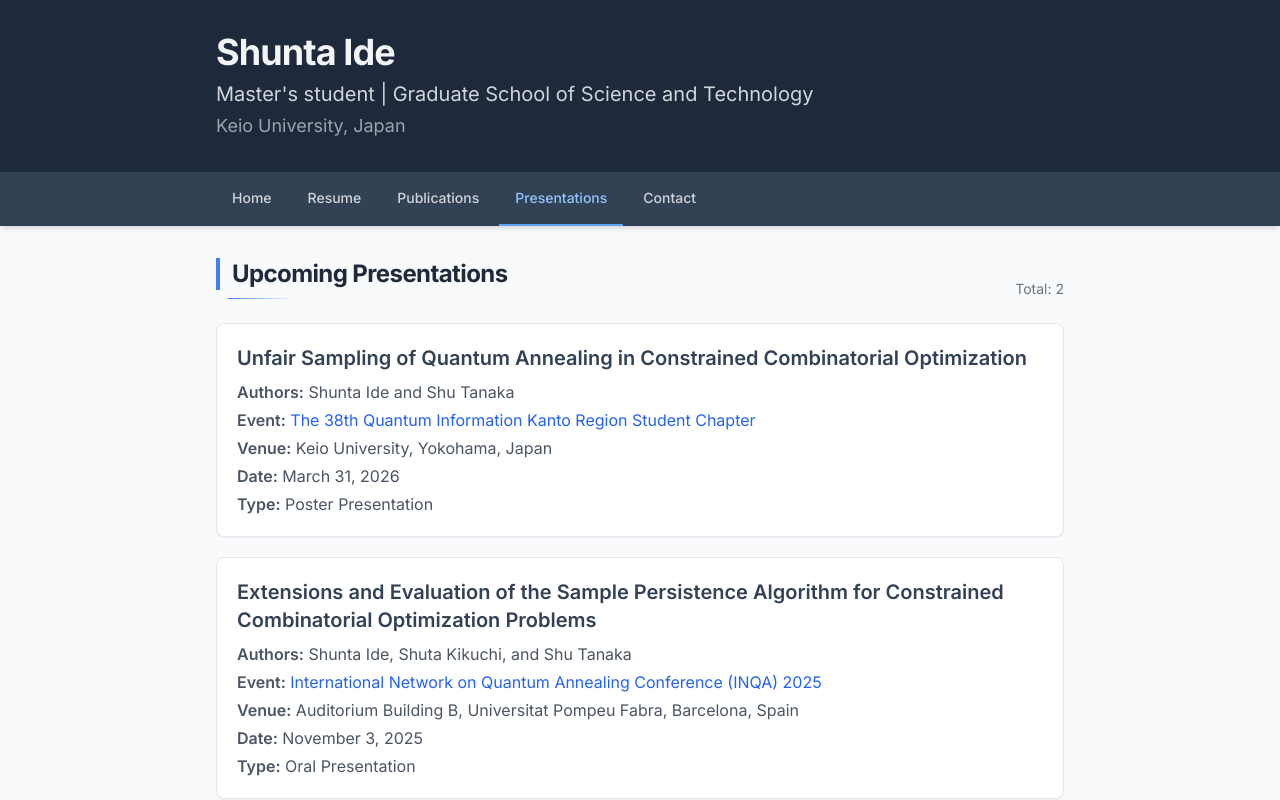
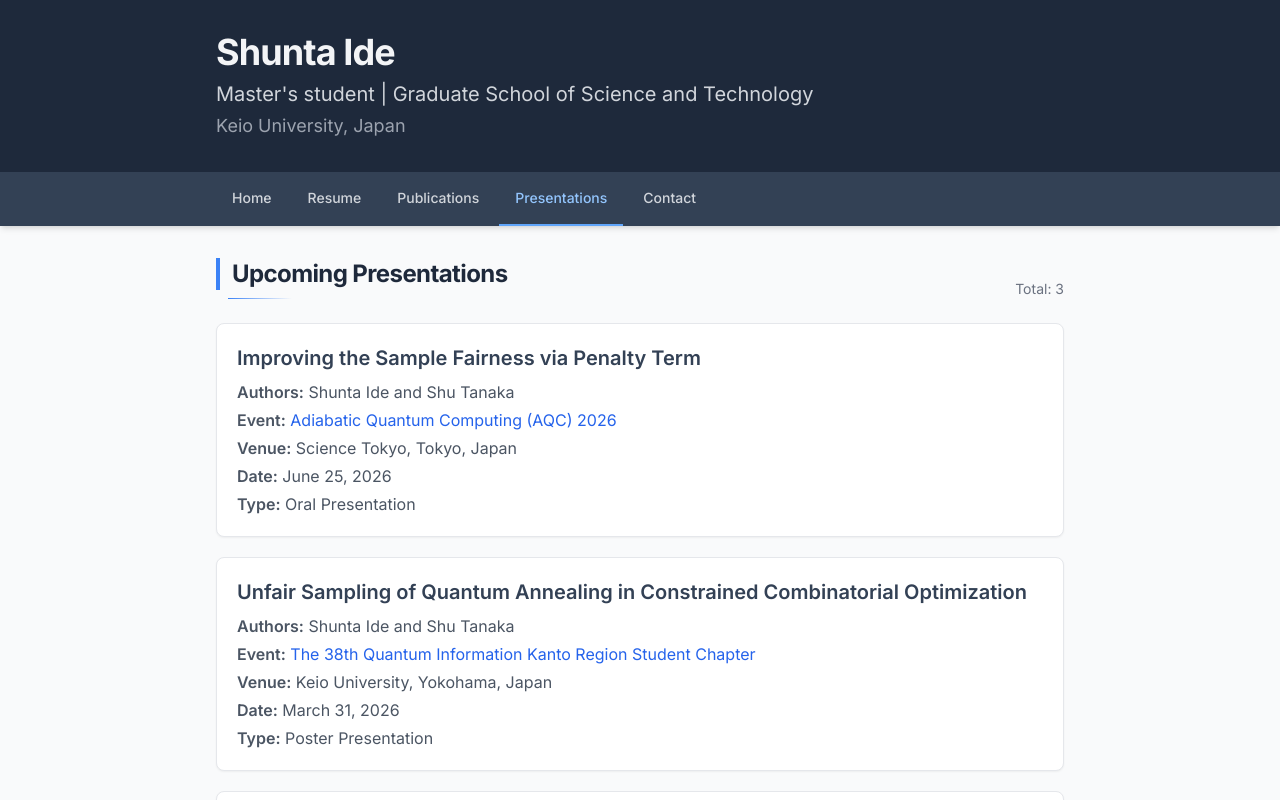
Before and after one commit to shunta0213/profile, a React (Vite) app: page /#/presentations in a window 1280 px wide. Shown: the top 800 px of the page. Built offline with nearby package versions, Linux system fonts and the light colour scheme.

Commit message:
Add new presentation entry for AQC 2026
- Included details for the presentation titled "Improving the Sample Fairness via Penalty Term" by Shunta Ide and Shu Tanaka.
- Added event information, venue, date, and URL for the upcoming conference.

```diff
--- a/src/data/presentations.ts
+++ b/src/data/presentations.ts
@@ -1,6 +1,15 @@
 import { Presentation } from '../types'
 
 export const presentations: Presentation[] = [
+  {
+    title: 'Improving the Sample Fairness via Penalty Term',
+    authors: 'Shunta Ide and Shu Tanaka',
+    event: 'Adiabatic Quantum Computing (AQC) 2026',
+    venue: 'Science Tokyo, Tokyo, Japan',
+    date: 'June 25, 2026',
+    url: 'https://sites.google.com/view/aqc2026/',
+    type: 'Oral Presentation',
+  },
   {
     title: 'Unfair Sampling of Quantum Annealing in Constrained Combinatorial Optimization',
     authors: 'Shunta Ide and Shu Tanaka',
```
